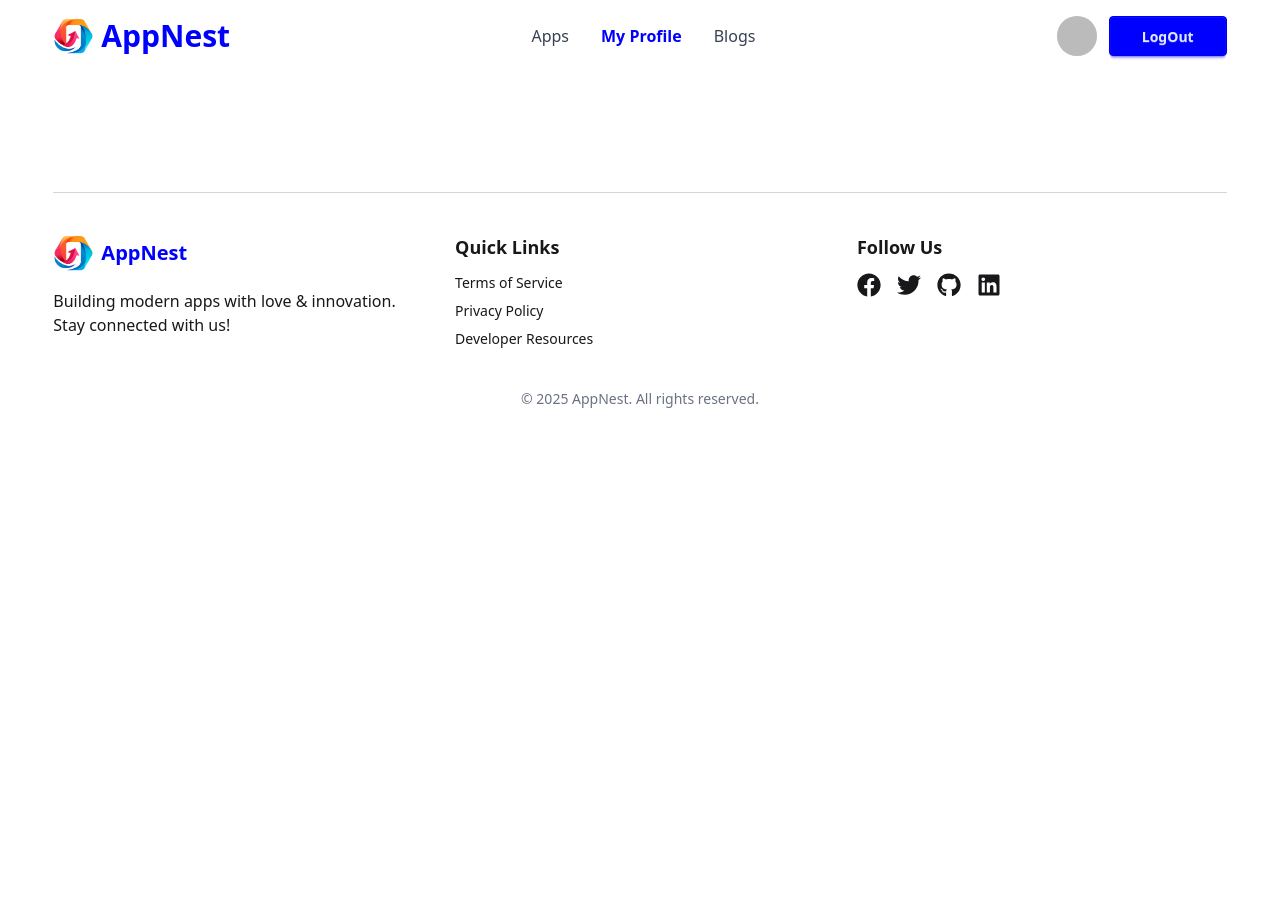
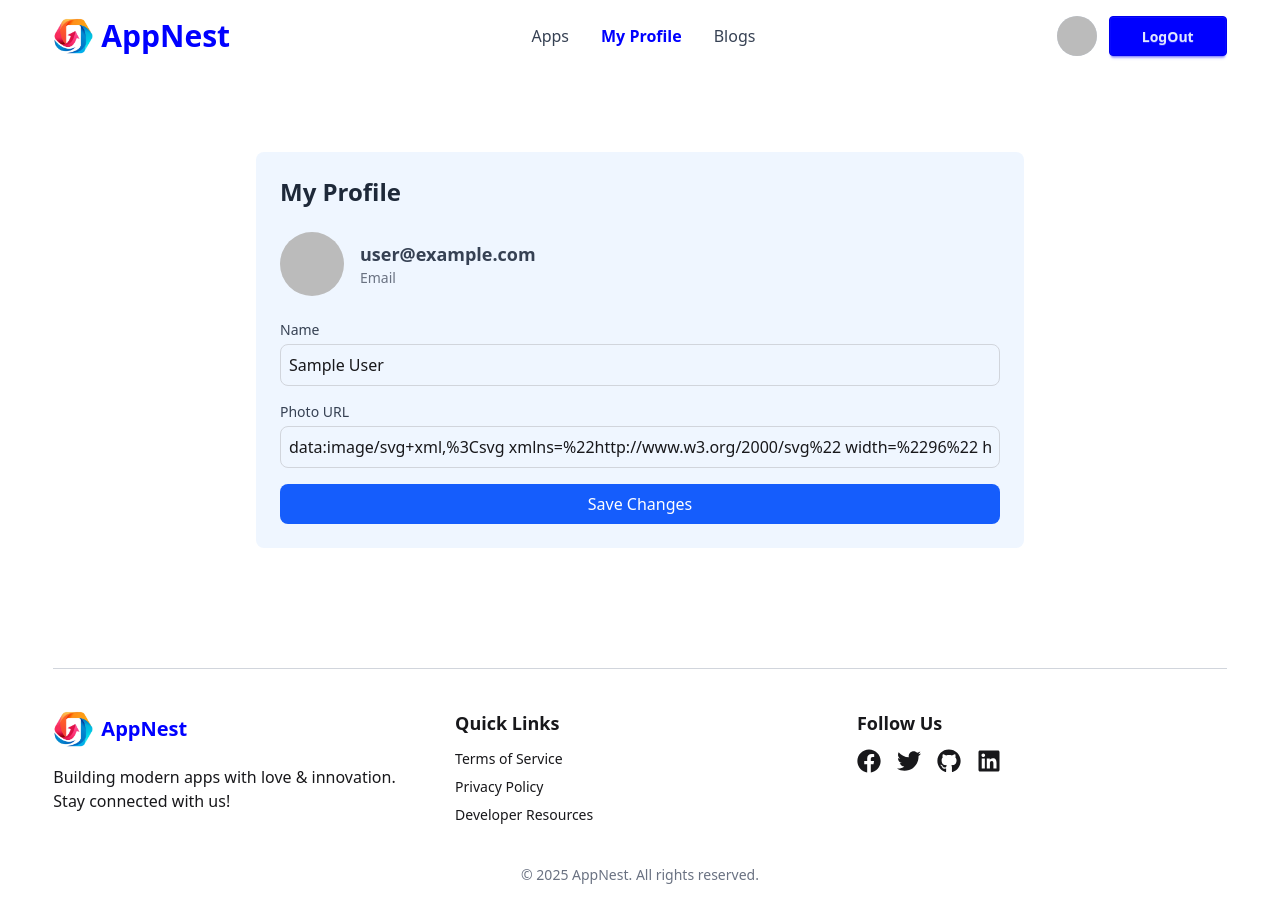
Before and after one commit to fuadhasan05/app-nest, a React (Vite) app: page /auth/profile in a window 1280 px wide. Shown: the top 922 px of the page. Before the commit the page ends 800 px from the top, so only its background shows below. Built offline with nearby package versions, Linux system fonts and the light colour scheme; no server answers; sample sign-in values are in the browser's storage.

Commit message:
my-profile card added

```diff
--- /dev/null
+++ b/src/components/MyProfileCard.jsx
@@ -0,0 +1,100 @@
+import React, { useContext, useState } from "react";
+import { AuthContext } from "../provider/AuthProvider";
+import { updateProfile } from "firebase/auth";
+
+const MyProfileCard = () => {
+  const { user } = useContext(AuthContext);
+  const [name, setName] = useState(user?.displayName || "");
+  const [photoURL, setPhotoURL] = useState(user?.photoURL || "");
+  const [loading, setLoading] = useState(false);
+
+  const handleSaveChanges = async () => {
+    if (!name.trim() || !photoURL.trim()) {
+      alert("Name and Photo URL cannot be empty.");
+      return;
+    }
+
+    setLoading(true); // Show loading indicator
+    try {
+      // Update the user's profile in Firebase
+      await updateProfile(user, {
+        displayName: name,
+        photoURL: photoURL,
+      });
+      alert("Profile updated successfully!");
+    } catch (error) {
+      console.error("Error updating profile:", error);
+      alert("Failed to update profile. Please try again.");
+    } finally {
+      setLoading(false);
+    }
+  };
+
+  return (
+    <div>
+        <div className="max-w-3xl mx-auto mt-20 p-6 bg-blue-50 rounded-lg">
+      <h2 className="text-2xl font-bold text-gray-800 mb-6">My Profile</h2>
+
+      {/* Display User Information */}
+      <div className="flex items-center space-x-4 mb-6">
+        <img
+          src={user?.photoURL || ""}
+          alt="User Avatar"
+          className="w-16 h-16 rounded-full object-cover"
+        />
+        <div>
+          <p className="text-lg font-semibold text-gray-700">{user?.email}</p>
+          <p className="text-sm text-gray-500">Email</p>
+        </div>
+      </div>
+
+      {/* Edit Profile Form */}
+      <form
+        onSubmit={(e) => {
+          e.preventDefault();
+          handleSaveChanges();
+        }}
+        className="space-y-4"
+      >
+        <div>
+          <label className="block text-sm font-medium text-gray-700">
+            Name
+          </label>
+          <input
+            type="text"
+            value={name}
+            onChange={(e) => setName(e.target.value)}
+            className="w-full mt-1 p-2 border border-gray-300 rounded-lg focus:outline-none "
+            placeholder="Enter your name"
+          />
+        </div>
+        <div>
+          <label className="block text-sm font-medium text-gray-700">
+            Photo URL
+          </label>
+          <input
+            type="text"
+            value={photoURL}
+            onChange={(e) => setPhotoURL(e.target.value)}
+            className="w-full mt-1 p-2 border border-gray-300 rounded-lg focus:outline-none "
+            placeholder="Enter photo URL"
+          />
+        </div>
+        <button
+          type="submit"
+          className={`w-full py-2 px-4 rounded-lg text-white cursor-pointer ${
+            loading
+              ? "bg-gray-400 cursor-not-allowed"
+              : "bg-blue-600 hover:bg-blue-700"
+          }`}
+          disabled={loading}
+        >
+          {loading ? "Saving..." : "Save Changes"}
+        </button>
+      </form>
+    </div>
+    </div>
+  );
+};
+
+export default MyProfileCard;
--- a/src/components/Navbar.jsx
+++ b/src/components/Navbar.jsx
@@ -73,8 +73,8 @@ const Navbar = () => {
           {/* User Profile */}
           <div
             className="relative"
-            onMouseEnter={() => setShowTooltip(true)} // Show tooltip on hover
-            onMouseLeave={() => setShowTooltip(false)} // Hide tooltip when not hovering
+            onMouseEnter={() => setShowTooltip(true)}
+            onMouseLeave={() => setShowTooltip(false)}
           >
             <img
               className="w-10 h-10 rounded-full cursor-pointer bg-blue-100"
@@ -83,12 +83,14 @@ const Navbar = () => {
             />
             {/* Tooltip for username */}
             {showTooltip && user?.displayName && (
-              <div className="absolute top-12 left-1/2 transform -translate-x-1/2 bg-gray-800 text-white text-sm px-3 py-1 rounded shadow-lg">
+              <div className="absolute top-12 left-1/2 transform -translate-x-1/2 bg-gray-600 text-white text-sm px-3 py-1 rounded">
                 {user.displayName}
               </div>
+
             )}
           </div>
 
+          {/* Login Link Button */}
           <div className="hidden md:block lg:block ">
           {user ? (
             <button
--- a/src/pages/MyProfile.jsx
+++ b/src/pages/MyProfile.jsx
@@ -1,77 +1,22 @@
-import { useContext, useEffect, useState } from "react";
-import { AuthContext } from "../provider/AuthProvider";
-import { updateProfile } from "firebase/auth";
-import { useNavigate } from "react-router";
+import React from "react";
+import MyProfileCard from "../components/MyProfileCard";
+import Navbar from "../components/Navbar";
+import Footer from "../components/Footer";
 
 const MyProfile = () => {
-//   const { user } = useContext(AuthContext);
-//   const [name, setName] = useState("");
-//   const [photoURL, setPhotoURL] = useState("");
-//   const [message, setMessage] = useState("");
-
-//   const navigate = useNavigate();
-
-//   useEffect(() => {
-//     if (user) {
-//       setName(user.displayName || "");
-//       setPhotoURL(user.photoURL || "");
-//     }
-//   }, [user]);
-
-//   const handleUpdate = async (e) => {
-//     e.preventDefault();
-//     try {
-//       await updateProfile(user, {
-//         displayName: name,
-//         photoURL: photoURL,
-//       });
-//       setMessage("Profile updated successfully!");
-//     } catch (error) {
-//       setMessage(`Error: ${error.message}`);
-//     }
-//   };
-
-//   if (!user) {
-//     navigate('/');
-//   }
-
-//   return (
-//     <div className="max-w-md mx-auto mt-10 p-6 border rounded shadow">
-//       <h2 className="text-xl font-bold mb-4">User Profile</h2>
-//       <div className="mb-4">
-//         <p><strong>Name:</strong> {user.name}</p>
-//         <p><strong>Email:</strong> {user.email}</p>
-//       </div>
-//       <form onSubmit={handleUpdate} className="space-y-4">
-//         <div>
-//           <label className="block font-medium">Edit Name</label>
-//           <input
-//             type="text"
-//             className="border w-full p-2 rounded"
-//             value={name}
-//             onChange={(e) => setName(e.target.value)}
-//             required
-//           />
-//         </div>
-//         <div>
-//           <label className="block font-medium">Edit Photo URL</label>
-//           <input
-//             type="text"
-//             className="border w-full p-2 rounded"
-//             value={photoURL}
-//             onChange={(e) => setPhotoURL(e.target.value)}
-//           />
-//         </div>
-//         <button
-//           type="submit"
-//           className="bg-blue-600 text-white py-2 px-4 rounded hover:bg-blue-700"
-//         >
-//           Save Changes
-//         </button>
-//       </form>
-//       {message && <p className="mt-4 text-green-600">{message}</p>}
-//     </div>
-//   );
+  return (
+    <div>
+        <header>
+          <Navbar></Navbar>
+        </header>
+        <main>
+          <MyProfileCard></MyProfileCard>
+        </main>
+        <footer>
+          <Footer></Footer>
+        </footer>
+    </div>
+  );
 };
 
 export default MyProfile;
--- a/src/provider/PrivateRoute.jsx
+++ b/src/provider/PrivateRoute.jsx
@@ -1,22 +1,20 @@
-import React, { use } from 'react';
-import { AuthContext } from './AuthProvider';
-import { Navigate } from 'react-router';
-import Loading from '../pages/Loading';
+import React, { use } from "react";
+import { AuthContext } from "./AuthProvider";
+import { Navigate } from "react-router";
+import Loading from "../pages/Loading";
 
-const PrivateRoute = ({children}) => {
+const PrivateRoute = ({ children }) => {
+  const { user, loading } = use(AuthContext);
 
-    const {user, loading} = use(AuthContext);
+  if (loading) {
+    return <Loading></Loading>;
+  }
 
-    if (loading){
-        return <Loading></Loading>;
-    }
+  if (user && user?.email) {
+    return children;
+  }
 
-    if (user && user?.email) {
-        return children;
-    }
-
-    return <Navigate state={location.pathname} to="/auth/login"></Navigate>
-
+  return <Navigate state={location.pathname} to="/auth/login"></Navigate>;
 };
 
 export default PrivateRoute;
--- a/src/routes/Routes.jsx
+++ b/src/routes/Routes.jsx
@@ -3,9 +3,9 @@ import HomeLayout from "../layout/HomeLayout";
 import Login from "../pages/Login";
 import Register from "../pages/Register";
 import AuthLayout from "../layout/AuthLayout";
-import MyProfile from "../pages/MyProfile";
 import AppDetails from "../pages/AppDetails";
 import PrivateRoute from "../provider/PrivateRoute";
+import MyProfile from "../pages/MyProfile";
 
 const router = createBrowserRouter([
   {
@@ -24,20 +24,24 @@ const router = createBrowserRouter([
         path: "/auth/register",
         element: <Register></Register>,
       },
-      {
-        path: "/auth/profile",
-        element: <MyProfile></MyProfile>,
-      },
     ],
   },
   {
     path: "/app-details/:id",
     element: (
       <PrivateRoute>
-        <AppDetails></AppDetails>
+        <AppDetails></AppDetails>,
       </PrivateRoute>
     ),
     loader: () => fetch("/app_data.json"),
+  },
+  {
+    path: "/auth/profile",
+    element: (
+      <PrivateRoute>
+        <MyProfile></MyProfile>
+      </PrivateRoute>
+    ),
   },
   {
     path: "/blogs",
```
